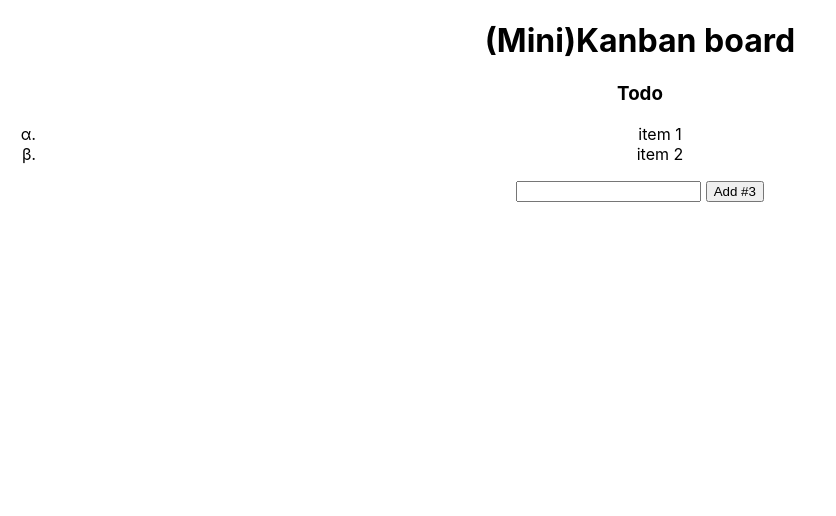
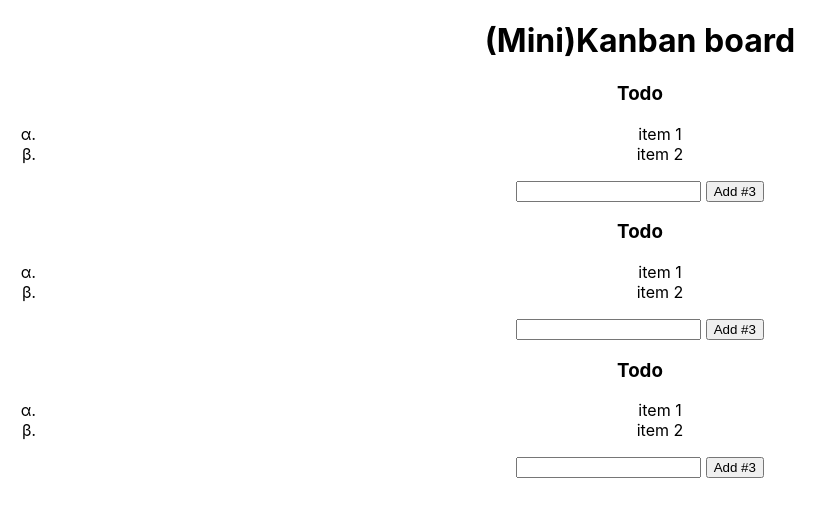
Before and after one commit to forbiddencolors/minikanban, a React (Create React App) app in the folder todo-kanban/: page / in a window 1280 px wide. Shown: the top 516 px of the page, without its empty margins (0-836 px from the left). Built offline with nearby package versions, Linux system fonts and the light colour scheme.

Commit message:
Make two more instances of the component

```diff
--- a/todo-kanban/src/App.js
+++ b/todo-kanban/src/App.js
@@ -13,8 +13,12 @@ class App extends Component {
           <div className="kanban-columns todo" >
             <TodoApp />
           </div>
-          <div className="kanban-columns inprogress" />
-          <div className="kanban-columns done" />
+          <div className="kanban-columns inprogress">
+            <TodoApp />
+          </div>
+          <div className="kanban-columns done" >
+            <TodoApp />
+          </div>
         </div>
       </div>
     );
```
